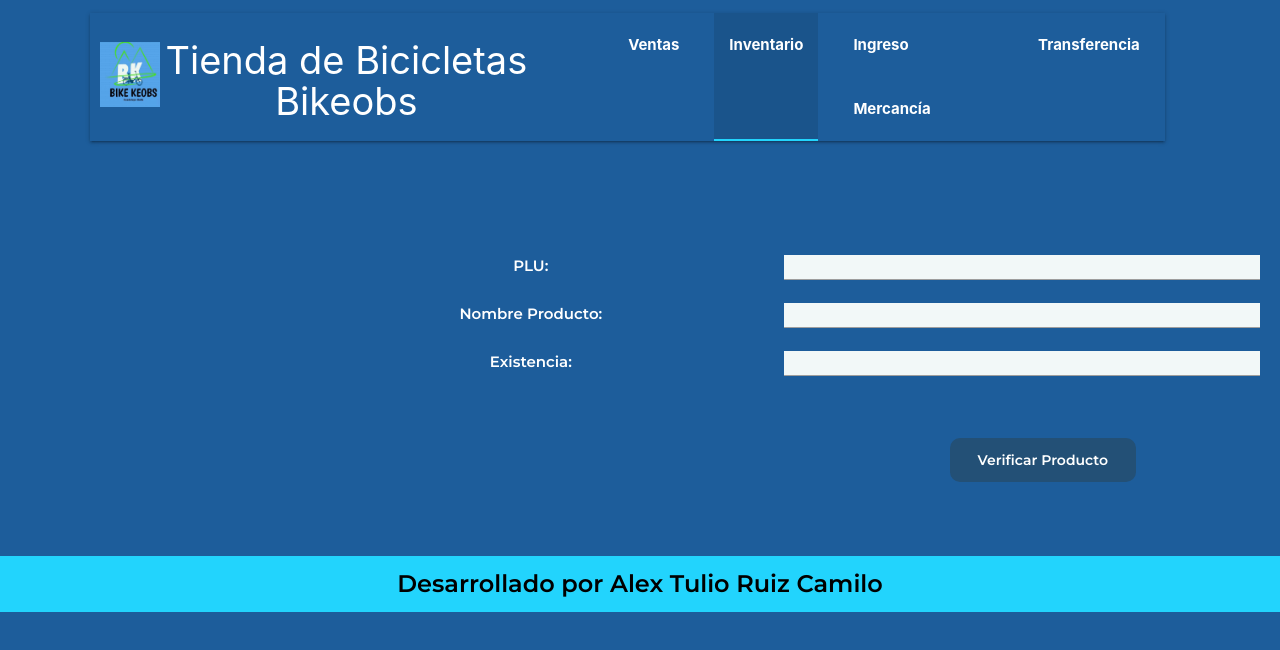
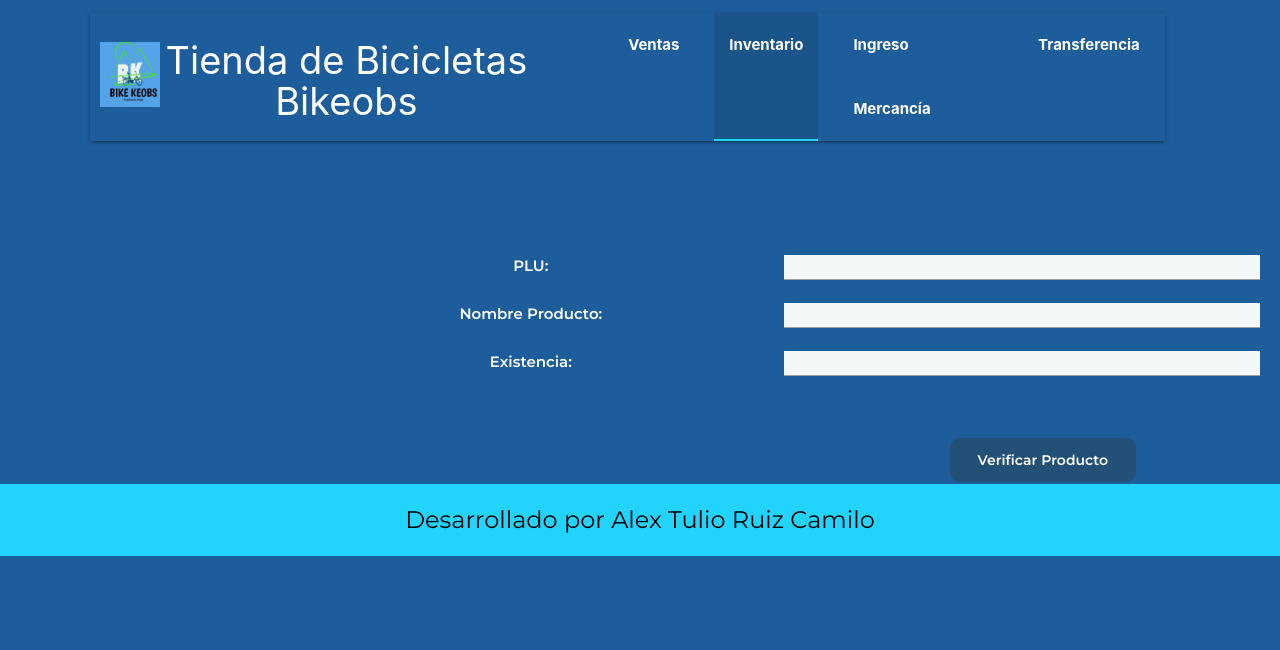
Before and after one commit to alturuca/tiendaapp, a React (Create React App) app: page /inventario in a window 1280 px wide. Shown: the top 650 px of the page. Built offline with nearby package versions, Linux system fonts and the light colour scheme.

Commit message:
se añade el componente pie a los modulos

```diff
--- a/src/components/IngresoMercancia.js
+++ b/src/components/IngresoMercancia.js
@@ -1,6 +1,7 @@
 import React, { useState } from 'react';
 import '../styles/IngresoMercancia.css';
 import Header from './Header';
+import Pie from './Pie';
 
 const IngresoMercancia = () => {
   const [plu, setPlu] = useState('');
@@ -96,9 +97,7 @@ const IngresoMercancia = () => {
       </main>
 
       {/* Footer */}
-      <footer className="footer">
-        <p>Desarrollado por Alex Tulio Ruiz Camilo</p>
-      </footer>
+      <Pie />
     </div>
   );
 };
--- a/src/components/Inventario.js
+++ b/src/components/Inventario.js
@@ -1,6 +1,7 @@
 import React, { useState } from 'react';
 import '../styles/Inventario.css';
 import Header from './Header';
+import Pie from './Pie';
 
 const Inventario = () => {
   const [plu, setPlu] = useState('');
@@ -74,9 +75,7 @@ const Inventario = () => {
         </section>
       </main>
 
-      <footer className="footer">
-        <p>Desarrollado por Alex Tulio Ruiz Camilo</p>
-      </footer>
+      <Pie />
     </div>
   );
 };
--- /dev/null
+++ b/src/components/Pie.js
@@ -0,0 +1,12 @@
+import React from 'react';
+import '../styles/Pie.css';
+
+const Pie = () => {
+  return (
+    <footer className="pie">
+      <p>Desarrollado por Alex Tulio Ruiz Camilo</p>
+    </footer>
+  );
+};
+
+export default Pie;
--- a/src/components/Transferencia.js
+++ b/src/components/Transferencia.js
@@ -1,6 +1,7 @@
 import React, { useState } from 'react';
 import '../styles/Transferencia.css';
 import Header from './Header';
+import Pie from './Pie';
 
 const Transferencia = () => {
   const [busqueda, setBusqueda] = useState('');
@@ -72,9 +73,7 @@ const Transferencia = () => {
         </section>
       </main>
 
-      <footer className="footer">
-        <p>Desarrollado por Alex Tulio Ruiz Camilo</p>
-      </footer>
+      <Pie />
     </div>
   );
 };
--- a/src/components/Ventas.js
+++ b/src/components/Ventas.js
@@ -1,6 +1,7 @@
 import React, { useState } from 'react';
 import '../styles/Ventas.css';
 import Header from '../components/Header.js';
+import Pie from '../components/Pie.js';
 
 function Venta() {
   const [productos, setProductos] = useState([]);
@@ -129,9 +130,7 @@ function Venta() {
       </main>
 
       {/* Footer */}
-      <footer className="footer">
-        <p>Desarrollado por Alex Tulio Ruiz Camilo</p>
-      </footer>
+      <Pie />
     </div>
   );
 }
--- a/src/styles/IngresoMercancia.css
+++ b/src/styles/IngresoMercancia.css
@@ -84,13 +84,3 @@ textarea {
     text-decoration: none;
 
 }
-.footer{
-    margin-top: 8%;
-    color: #000000;
-    background-color: #22D4FD;
-    padding: 24px;
-    text-align: center;
-    font-family: 'Montserrat', sans-serif;
-    font-size: 24px;
-    font-weight: 400;
-}
--- a/src/styles/Inventario.css
+++ b/src/styles/Inventario.css
@@ -52,14 +52,3 @@ body {
   font-weight: 600;
   text-decoration: none;
 }
-
-.footer {
-  margin-top: 11%;
-  color: #000000;
-  background-color: #22D4FD;
-  padding: 24px;
-  text-align: center;
-  font-family: 'Montserrat', sans-serif;
-  font-size: 24px;
-  font-weight: 400;
-}
--- /dev/null
+++ b/src/styles/Pie.css
@@ -0,0 +1,13 @@
+.pie {
+    margin-top: 30px;
+    color: #000000;
+    background-color: #22D4FD;
+    text-align: center;
+    font-family: 'Montserrat', sans-serif;
+    font-size: 24px;
+    font-weight: 400;
+    padding: 18px;
+    position: relative;
+    bottom: 0;
+    width: 100%;
+  }
--- a/src/styles/Transferencia.css
+++ b/src/styles/Transferencia.css
@@ -62,10 +62,3 @@ body {
   padding: 5px;
   border-radius: 5px;
 }
-
-.footer {
-  text-align: center;
-  padding: 10px;
-  background-color: #22D4FD;
-  font-weight: bold;
-}
--- a/src/styles/Ventas.css
+++ b/src/styles/Ventas.css
@@ -124,13 +124,3 @@ body {
   gap: 10px;
   border: #000000 1px solid;
 }
-.footer {
-
-  color: #000000;
-  background-color: #22D4FD;
-  padding: 15px;
-  text-align: center;
-  font-family: 'Montserrat', sans-serif;
-  font-size: 24px;
-  font-weight: 400;
-}
```
